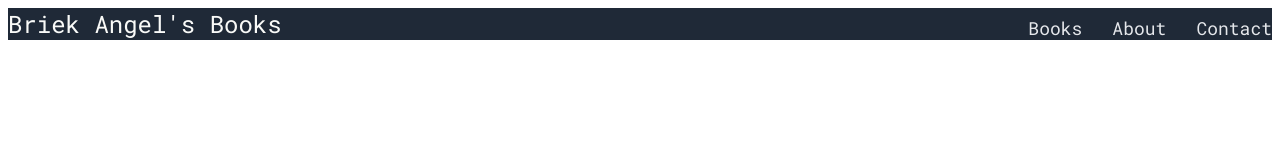
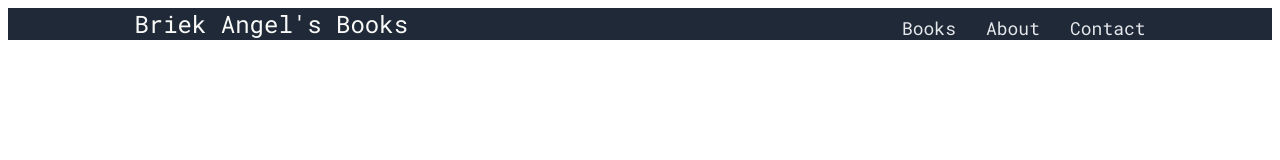
Before and after one commit to alvarosanabriar/landing_page, a plain HTML site: page index.html in a window 1280 px wide. Drawn offline with Linux system fonts and the light colour scheme.

Commit message:
Add padding to the header
Create space on the right and left of the header using padding

```diff
--- a/style.css
+++ b/style.css
@@ -22,10 +22,14 @@ header {
     justify-content: flex-end;
 }
 
+.logo {
+    padding-left: 10%;
+}
 
 .nav {
     margin-left: auto;
     margin-top: auto;
+    padding-right: 10%;
 }
 
 ul {
```
Also changed, not shown: index.html (+0 -1 lines).
